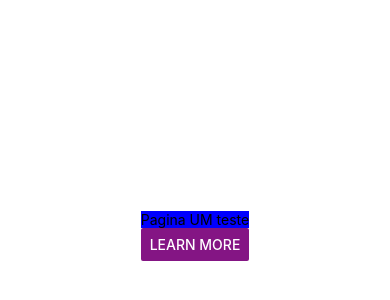
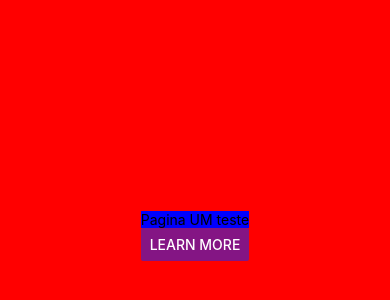
Before and after one commit to IF-Ipora-Ciencia-da-Computacao-Turma-1/libras_front, a React Native app: screen / in a window 390 px wide. Shown: the part 186-486 px from the top of the page. Built offline with nearby package versions, Linux system fonts and the light colour scheme.

Commit message:
teste css

```diff
--- a/App.js
+++ b/App.js
@@ -1,6 +1,6 @@
 import { StatusBar } from 'expo-status-bar';
-import { StyleSheet, Text, View} from 'react-native';
-
+import { Text, View} from 'react-native';
+import {css} from './src/css/css'
 
 //importando os componentes
 import PaginaUm from './src/components';
@@ -8,17 +8,8 @@ import PaginaUm from './src/components';
 
 export default function App() {
   return (
-    <View style={styles.container}>
+    <View style={css.container2}>
        <PaginaUm/>
     </View>
   );
 }
-
-const styles = StyleSheet.create({
-  container: {
-    flex: 1,
-    backgroundColor: '#fff',
-    alignItems: 'center',
-    justifyContent: 'center',
-  },
-});
--- /dev/null
+++ b/src/css/css.js
@@ -0,0 +1,19 @@
+import { StyleSheet, Text, View} from 'react-native';
+
+
+const css = StyleSheet.create({
+    container: {
+      flex: 1,
+      backgroundColor: '#fff',
+      alignItems: 'center',
+      justifyContent: 'center',
+    },
+    container2: {
+        flex: 1,
+        backgroundColor: '#FF0000',
+        alignItems: 'center',
+        justifyContent: 'center',
+      },
+  });
+
+  export {css};
```
